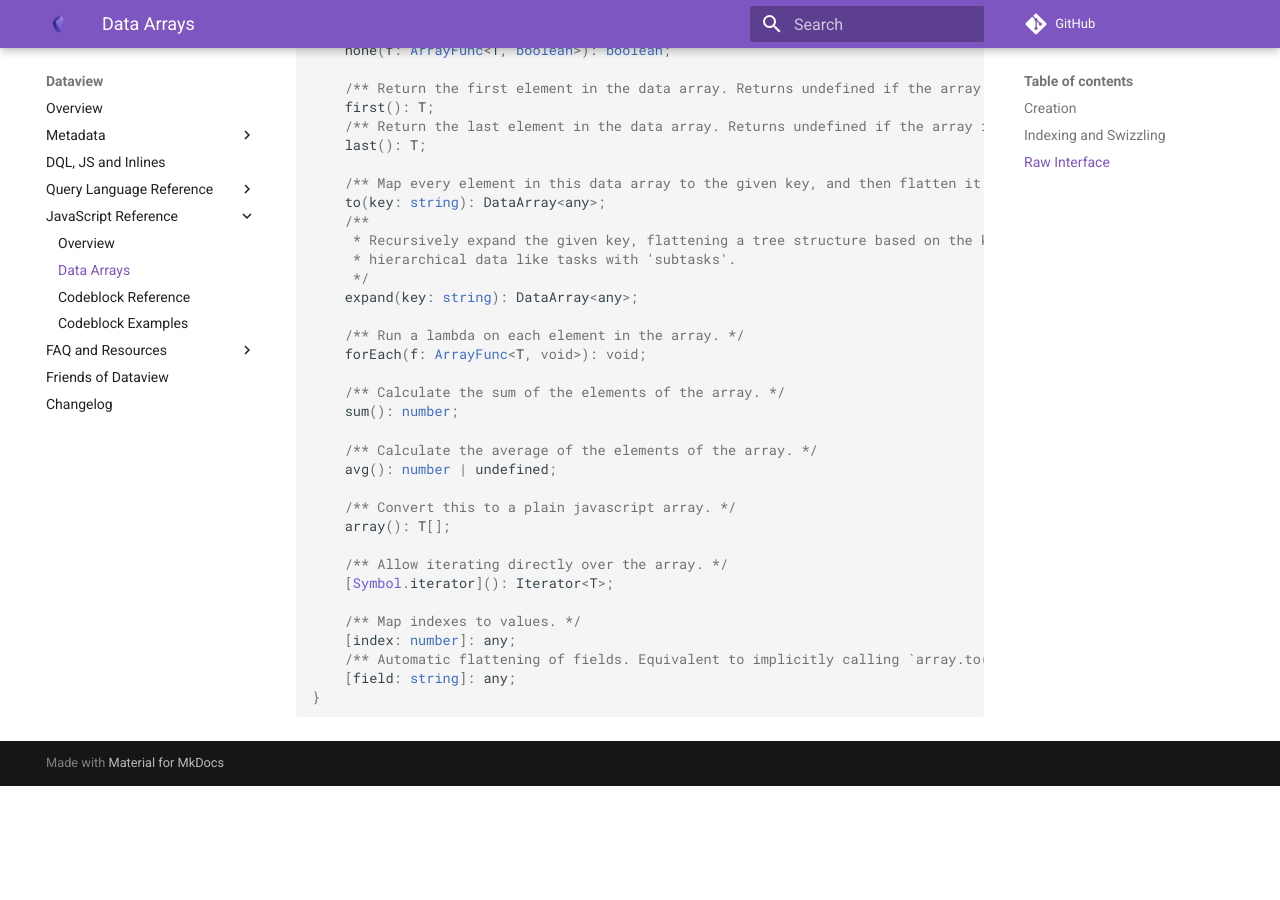
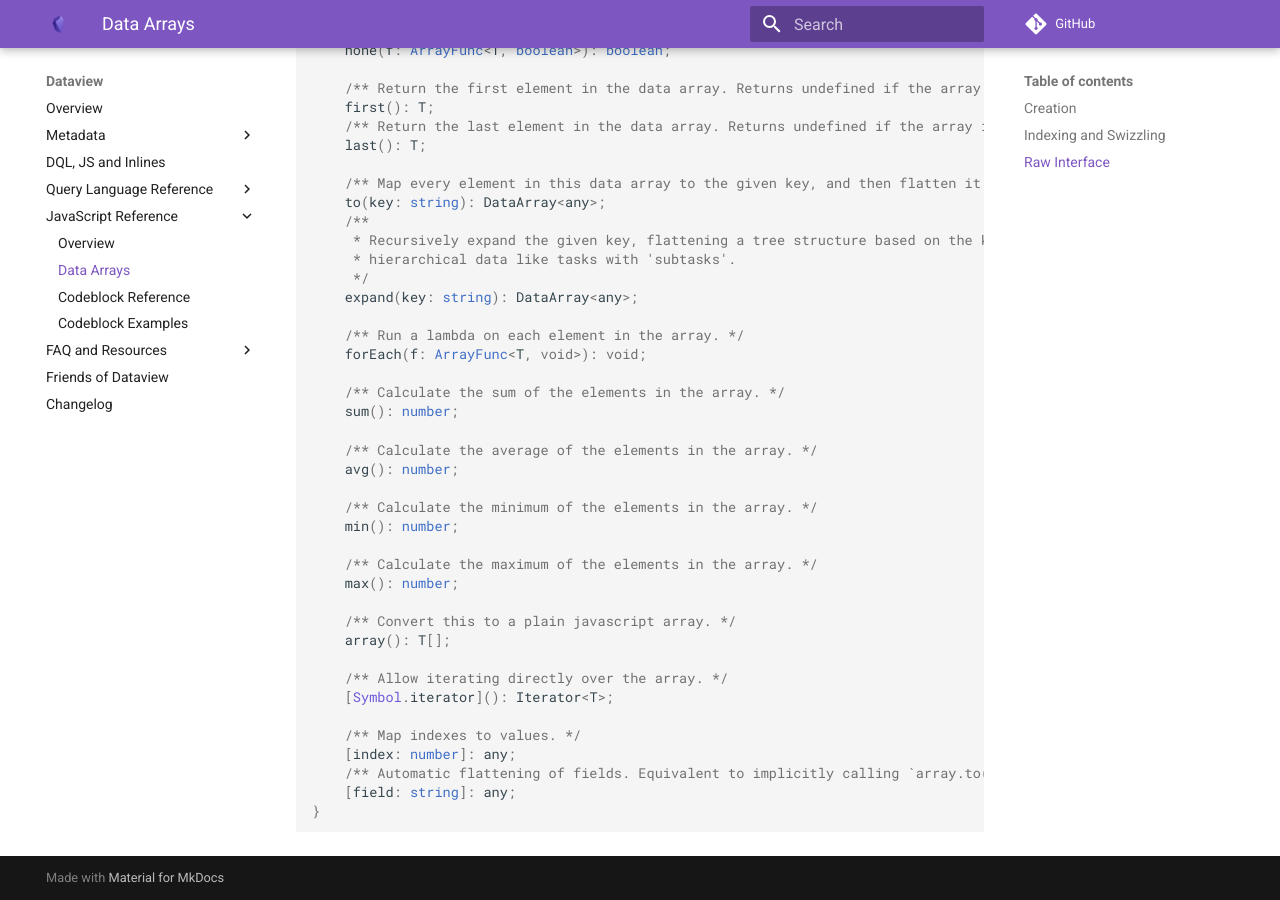
Before and after one commit to blacksmithgu/obsidian-dataview, an MkDocs documentation site: the page built from docs/docs/api/data-array.md, in a window 1280 px wide and 900 px high, scrolled down 2253 px. Built offline with MkDocs 1.6.1 and Material for MkDocs 9.7.7, drawn with Linux system fonts in a browser that asks for light colours; comment, search, counter and statistics services are not loaded; before the commit the page ends 3039 px from its top, so only the background shows below that.

Commit message:
Add functions min() and max() to DataArray (#2372)
* fix: DataArray.avg() return type

* feat: Add functions min() and max() to DataArray

```diff
--- a/docs/docs/api/data-array.md
+++ b/docs/docs/api/data-array.md
@@ -116,11 +116,17 @@ export interface DataArray<T> {
     /** Run a lambda on each element in the array. */
     forEach(f: ArrayFunc<T, void>): void;
 
-    /** Calculate the sum of the elements of the array. */
+    /** Calculate the sum of the elements in the array. */
     sum(): number;
 
-    /** Calculate the average of the elements of the array. */
-    avg(): number | undefined;
+    /** Calculate the average of the elements in the array. */
+    avg(): number;
+
+    /** Calculate the minimum of the elements in the array. */
+    min(): number;
+
+    /** Calculate the maximum of the elements in the array. */
+    max(): number;
 
     /** Convert this to a plain javascript array. */
     array(): T[];
```
Also changed, not shown: 2 other files.
